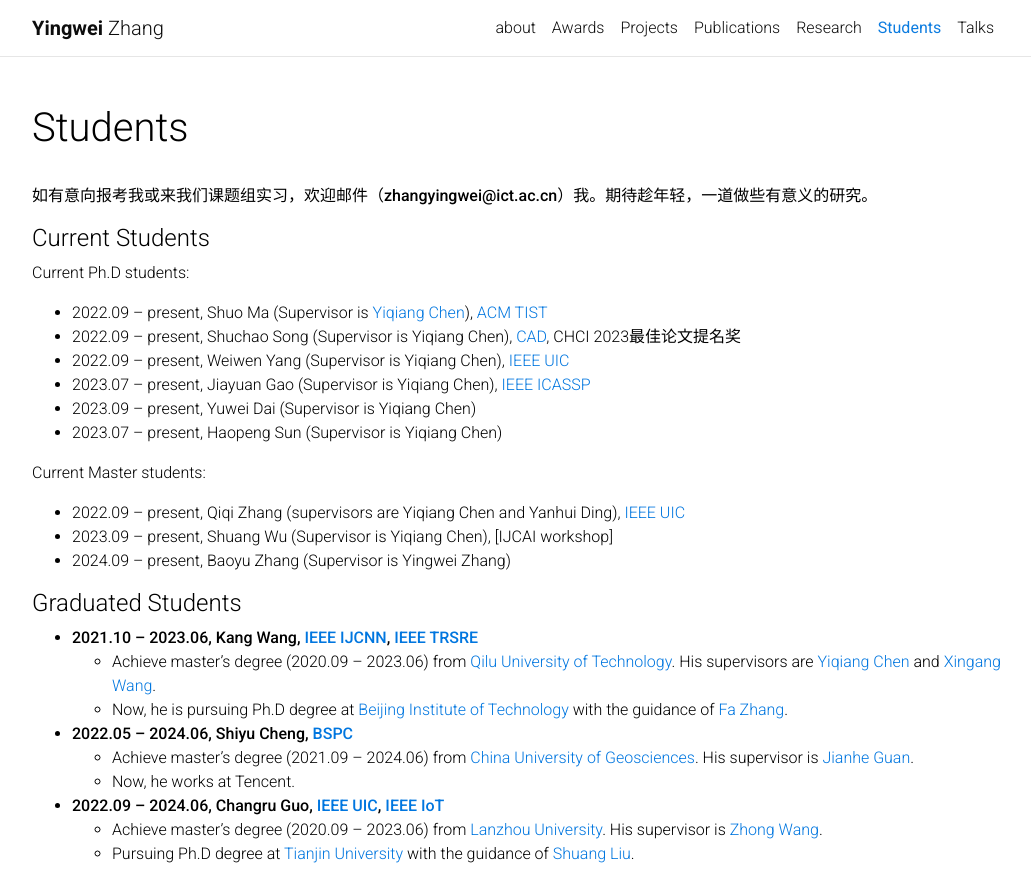
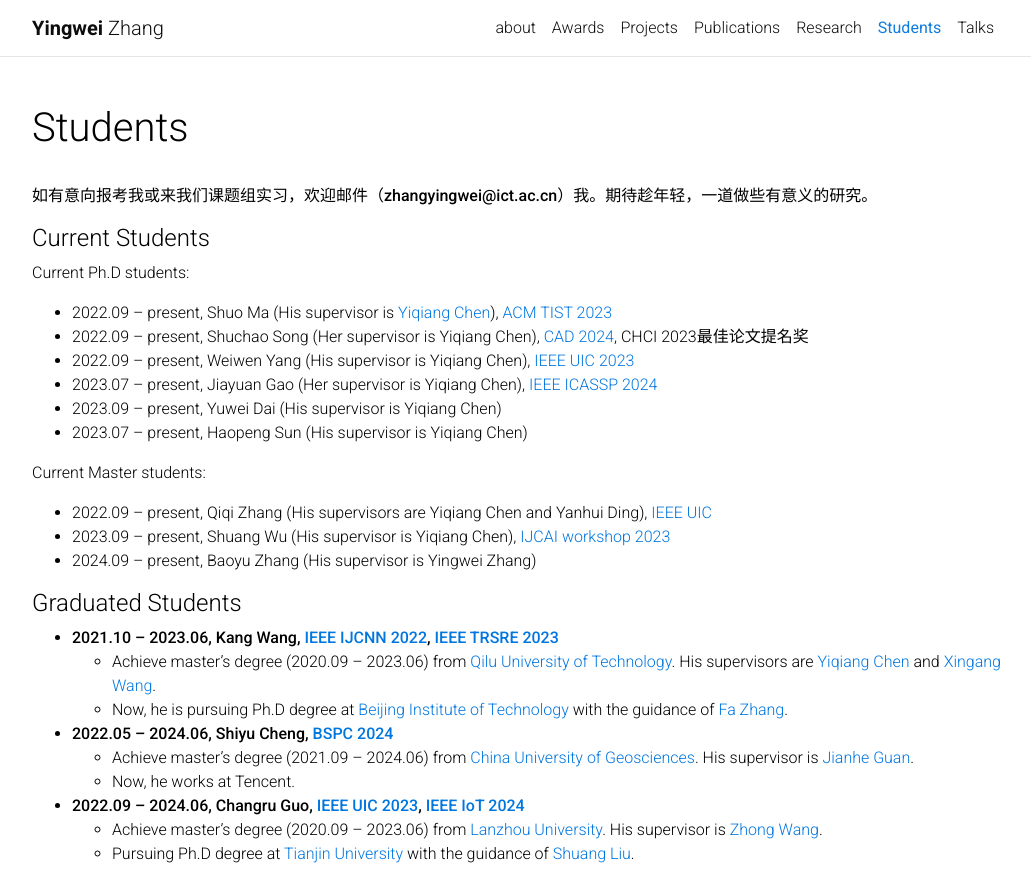
Before and after one commit to M-youyou/M-youyou.github.io, a Jekyll site: the page built from _pages/others.md, in a window 1280 px wide and 982 px high, cut to the strip 0-878 px from the top of the window. Shown: the whole strip, without its empty margins (123-1154 px from the left). Built offline with Jekyll 4.4.1, drawn with Linux system fonts in a browser that asks for light colours; comment, search, counter and statistics services are not loaded.

Commit message:
Update others.md

```diff
--- a/_pages/others.md
+++ b/_pages/others.md
@@ -11,28 +11,28 @@ nav_order: 4
 #### Current Students
 
 Current Ph.D students:
-- 2022.09 -- present, Shuo Ma (Supervisor is [Yiqiang Chen](http://www.ict.ac.cn/sourcedb/cn/jssrck/200909/t20090917_2496596.html)), [ACM TIST](https://dl.acm.org/doi/full/10.1145/3625238)
-- 2022.09 -- present, Shuchao Song (Supervisor is Yiqiang Chen), [CAD](https://www.jcad.cn/en/article/doi/10.3724/SP.J.1089..2024-00052), CHCI 2023最佳论文提名奖
-- 2022.09 -- present, Weiwen Yang (Supervisor is Yiqiang Chen), [IEEE UIC](https://ieeexplore.ieee.org/abstract/document/10448719)
-- 2023.07 -- present, Jiayuan Gao (Supervisor is Yiqiang Chen), [IEEE ICASSP](https://ieeexplore.ieee.org/abstract/document/10446819)
-- 2023.09 -- present, Yuwei Dai (Supervisor is Yiqiang Chen)
-- 2023.07 -- present, Haopeng Sun (Supervisor is Yiqiang Chen)
+- 2022.09 -- present, Shuo Ma (His supervisor is [Yiqiang Chen](http://www.ict.ac.cn/sourcedb/cn/jssrck/200909/t20090917_2496596.html)), [ACM TIST 2023](https://dl.acm.org/doi/full/10.1145/3625238)
+- 2022.09 -- present, Shuchao Song (Her supervisor is Yiqiang Chen), [CAD 2024](https://www.jcad.cn/en/article/doi/10.3724/SP.J.1089..2024-00052), CHCI 2023最佳论文提名奖
+- 2022.09 -- present, Weiwen Yang (His supervisor is Yiqiang Chen), [IEEE UIC 2023](https://ieeexplore.ieee.org/abstract/document/10448719)
+- 2023.07 -- present, Jiayuan Gao (Her supervisor is Yiqiang Chen), [IEEE ICASSP 2024](https://ieeexplore.ieee.org/abstract/document/10446819)
+- 2023.09 -- present, Yuwei Dai (His supervisor is Yiqiang Chen)
+- 2023.07 -- present, Haopeng Sun (His supervisor is Yiqiang Chen)
 
 Current Master students:
-- 2022.09 -- present, Qiqi Zhang (supervisors are Yiqiang Chen and Yanhui Ding), [IEEE UIC](https://ieeexplore.ieee.org/abstract/document/10448964)
-- 2023.09 -- present, Shuang Wu (Supervisor is Yiqiang Chen), [IJCAI workshop]
-- 2024.09 -- present, Baoyu Zhang (Supervisor is Yingwei Zhang)
+- 2022.09 -- present, Qiqi Zhang (His supervisors are Yiqiang Chen and Yanhui Ding), [IEEE UIC](https://ieeexplore.ieee.org/abstract/document/10448964)
+- 2023.09 -- present, Shuang Wu (His supervisor is Yiqiang Chen), [IJCAI workshop 2023]()
+- 2024.09 -- present, Baoyu Zhang (His supervisor is Yingwei Zhang)
 
 
 #### Graduated Students
 
-- **2021.10 -- 2023.06, Kang Wang, [IEEE IJCNN](https://ieeexplore.ieee.org/abstract/document/9892711), [IEEE TRSRE](https://ieeexplore.ieee.org/abstract/document/10175382)**
+- **2021.10 -- 2023.06, Kang Wang, [IEEE IJCNN 2022](https://ieeexplore.ieee.org/abstract/document/9892711), [IEEE TRSRE 2023](https://ieeexplore.ieee.org/abstract/document/10175382)**
   - Achieve master's degree (2020.09 -- 2023.06) from [Qilu University of Technology](https://www.qlu.edu.cn/). His supervisors are [Yiqiang Chen](http://www.ict.ac.cn/sourcedb/cn/jssrck/200909/t20090917_2496596.html) and [Xingang Wang](http://teacher.qlu.edu.cn/xxxy/wxg/main.htm).
   - Now, he is pursuing Ph.D degree at [Beijing Institute of Technology](https://www.bit.edu.cn/) with the guidance of [Fa Zhang](https://smt.bit.edu.cn/szdw/jsml/bssds/6de6308941ca4ed0bfb252e52087598a.htm).
-- **2022.05 -- 2024.06, Shiyu Cheng, [BSPC]()**
+- **2022.05 -- 2024.06, Shiyu Cheng, [BSPC 2024]()**
   - Achieve master's degree (2021.09 -- 2024.06) from [China University of Geosciences](https://www.cugb.edu.cn/). His supervisor is [Jianhe Guan](https://www.x-mol.com/university/faculty/206980).
   - Now, he works at Tencent.
-- **2022.09 -- 2024.06, Changru Guo, [IEEE UIC](https://ieeexplore.ieee.org/abstract/document/10449131), [IEEE IoT](https://ieeexplore.ieee.org/abstract/document/10475144)**
+- **2022.09 -- 2024.06, Changru Guo, [IEEE UIC 2023](https://ieeexplore.ieee.org/abstract/document/10449131), [IEEE IoT 2024](https://ieeexplore.ieee.org/abstract/document/10475144)**
   - Achieve master's degree (2020.09 -- 2023.06) from [Lanzhou University](https://www.lzu.edu.cn/). His supervisor is [Zhong Wang](https://xxxy.lzu.edu.cn/shiziduiwu/jiaoshiduiwu/fujiaoshou/2020/0920/132708.html).
   - Pursuing Ph.D degree at [Tianjin University]() with the guidance of [Shuang Liu](https://amt.tju.edu.cn/portal/teachers/getperson/id/24/sId/3/bId/2.html).
 
```
